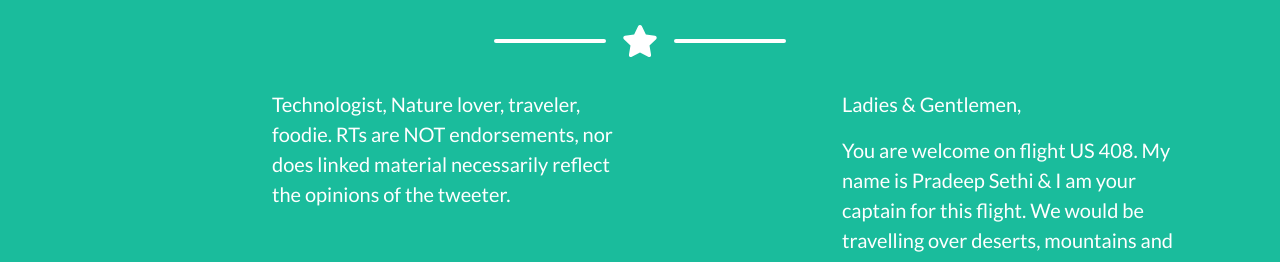
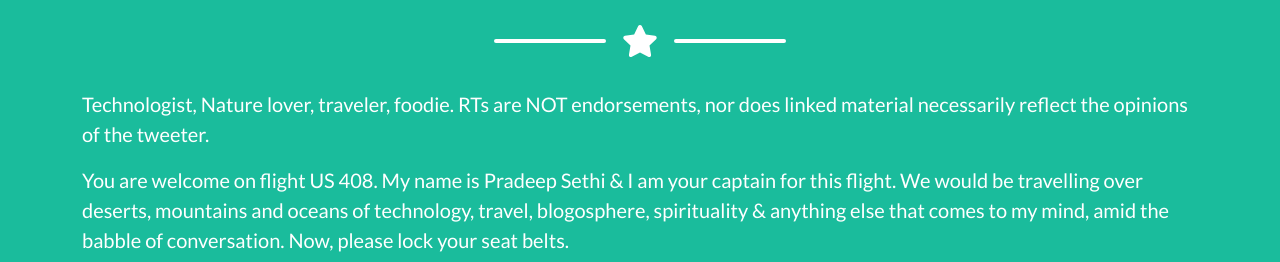
Before and after one commit to techsethi/techsethi.github.io, a plain HTML site: page index.html in a window 1280 px wide. Shown: the part 922-1184 px from the top of the page. Drawn offline with nearby package versions, Linux system fonts and the light colour scheme.

Commit message:
fixed about & reduced portfolio items

```diff
--- a/index.html
+++ b/index.html
@@ -66,12 +66,8 @@
             </div>
             <!-- About Section Content-->
             <div class="row">
-                <div class="col-lg-4 ms-auto">
+                <div class="col-lg-12 ms-auto">
                     <p class="lead">Technologist, Nature lover, traveler, foodie. RTs are NOT endorsements, nor does linked material necessarily reflect the opinions of the tweeter.</p>
-                </div>
-
-                <div class="col-lg-4 ms-auto">
-                    <p class="lead">Ladies & Gentlemen,</p>
 
                     <p class="lead">You are welcome on flight US 408. My name is Pradeep Sethi & I am your captain for this flight. We would be travelling over deserts, mountains and oceans of technology, travel, blogosphere, spirituality & anything else that comes to my mind, amid the babble of conversation. Now, please lock your seat belts.</p>
                 </div>
```
